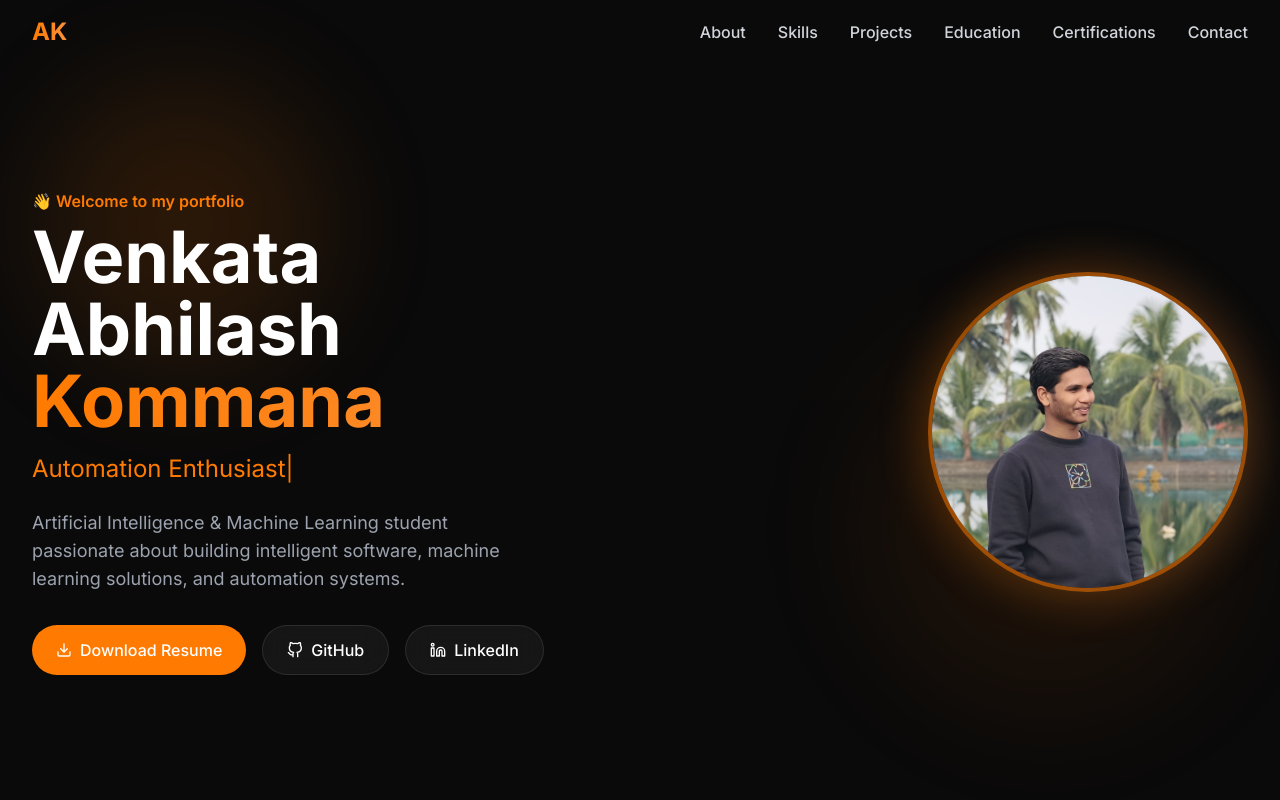
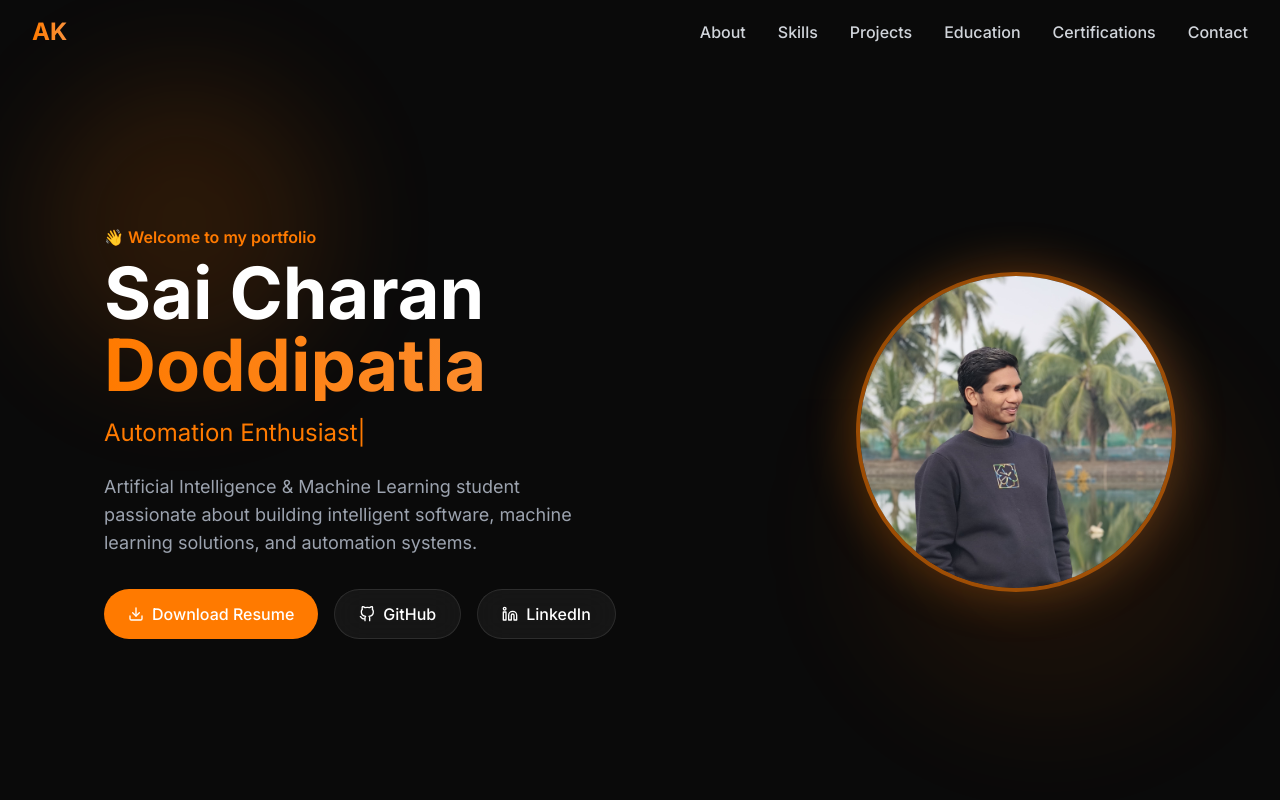
Before and after one commit to saicharandoddipatla999-tech/portfolio, a React (Vite) app in the folder Portfolio-main (1)/Portfolio-main/portfolio-website/: page / in a window 1280 px wide. Shown: the top 800 px of the page. Built offline with nearby package versions, Linux system fonts and the light colour scheme.

Commit message:
Modify Hero component for new user information
Updated the Hero component to reflect new user details and resume download link.

```diff
--- a/Portfolio-main (1)/Portfolio-main/portfolio-website/src/components/Hero.jsx
+++ b/Portfolio-main (1)/Portfolio-main/portfolio-website/src/components/Hero.jsx
@@ -6,8 +6,8 @@ const Hero = () => {
   const handleDownloadResume = () => {
     // Replace with actual resume file path
     const link = document.createElement('a')
-    link.href = '/Abhi_resume1.pdf'
-    link.download = 'Venkata_Abhilash_Kommana_Resume.pdf'
+    link.href = '/saicharan_resume.pdf'
+    link.download = 'Sai_Charan_Doddipatla_Resume.pdf'
     link.click()
   }
 
@@ -40,8 +40,8 @@ const Hero = () => {
               transition={{ delay: 0.3 }}
               className="text-5xl md:text-7xl font-bold mb-4"
             >
-              Venkata Abhilash
-              <span className="block gradient-text">Kommana</span>
+              Sai Charan
+              <span className="block gradient-text">Doddipatla</span>
             </motion.h1>
 
             <motion.div
@@ -88,7 +88,7 @@ const Hero = () => {
               </button>
 
               <a
-                href="https://github.com/Abhilash-42"
+                href="https://github.com/saicharandoddipatla999-tech"
                 target="_blank"
                 rel="noopener noreferrer"
                 className="flex items-center gap-2 px-6 py-3 glass hover:border-primary/50 text-white rounded-full font-medium transition-all duration-300 hover:scale-105"
@@ -97,7 +97,7 @@ const Hero = () => {
               </a>
 
               <a
-                href="https://www.linkedin.com/in/abhi-kommana"
+                href="https://www.linkedin.com/in/Sai-Charan-doodipatla"
                 target="_blank"
                 rel="noopener noreferrer"
                 className="flex items-center gap-2 px-6 py-3 glass hover:border-primary/50 text-white rounded-full font-medium transition-all duration-300 hover:scale-105"
@@ -120,7 +120,7 @@ const Hero = () => {
                 {/* Replace with actual profile image */}
                 <img
                   src="/profile.jpeg"
-                  alt="Venkata Abhilash Kommana"
+                  alt="Sai Charan Doddipatla"
                   className="w-full h-full object-cover"
                 />
               </div>
```
